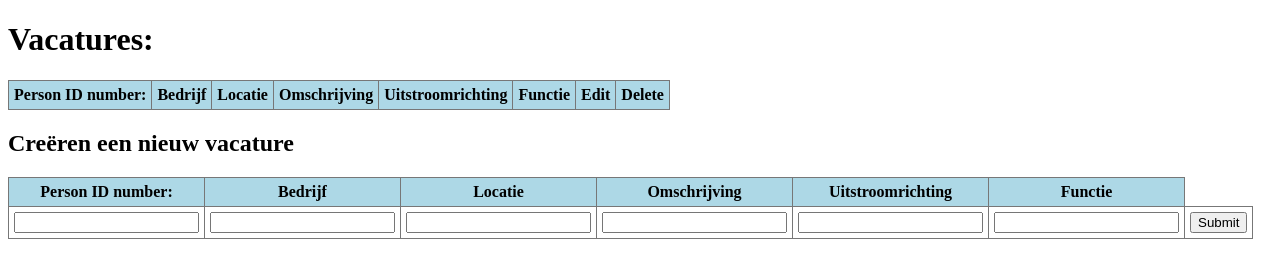
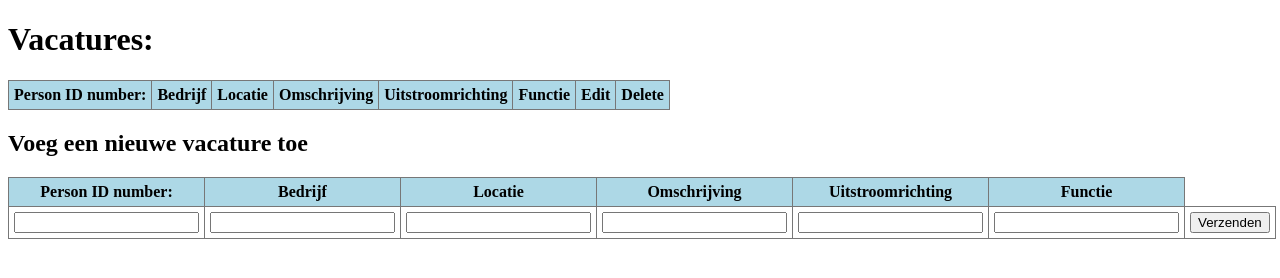
Before and after one commit to as-foxton/Group-App, a plain HTML site: page frontend/vacature.html in a window 1280 px wide. Drawn offline with Linux system fonts and the light colour scheme; no server answers.

Commit message:
taal update

```diff
--- a/frontend/vacature.html
+++ b/frontend/vacature.html
@@ -58,7 +58,7 @@
 
 
     <table class="tb">
-        <thead><h2>Creëren een nieuw vacature</h2></th>
+        <thead><h2>Voeg een nieuwe vacature toe</h2></th>
         <tr>
             <th> Person ID number:</th>
             <th> Bedrijf </th>
@@ -74,7 +74,7 @@
             <td><input type="text" id="vacature-omschrijving"></td>
             <td><input type="text" id="vacature-uitstroomrichting"></td>
             <td><input type="text" id="vacature-functie"></td>
-            <td><button type="button" onclick="createVacature()">Submit</button></td>
+            <td><button type="button" onclick="createVacature()">Verzenden</button></td>
         </tr>
     </table>
 
@@ -95,7 +95,7 @@
             <input type="text" id="uitstroomrichting"><br><br>
             <label for="functie">Functie</label>
             <input type="text" id="functie"><br><br>
-            <input type="submit" value="Save" onclick="aanpassen()">
+            <input type="verzenden" value="Save" onclick="aanpassen()">
           </form>
         </div>
       </div>
@@ -185,7 +185,7 @@ function openPopup(vid) {
     }
 
     // Handle form submission
-    document.getElementById('editForm').addEventListener('submit', function(event) {
+    document.getElementById('editForm').addEventListener('verzenden', function(event) {
       event.preventDefault();
 
       // Get the form values
```
